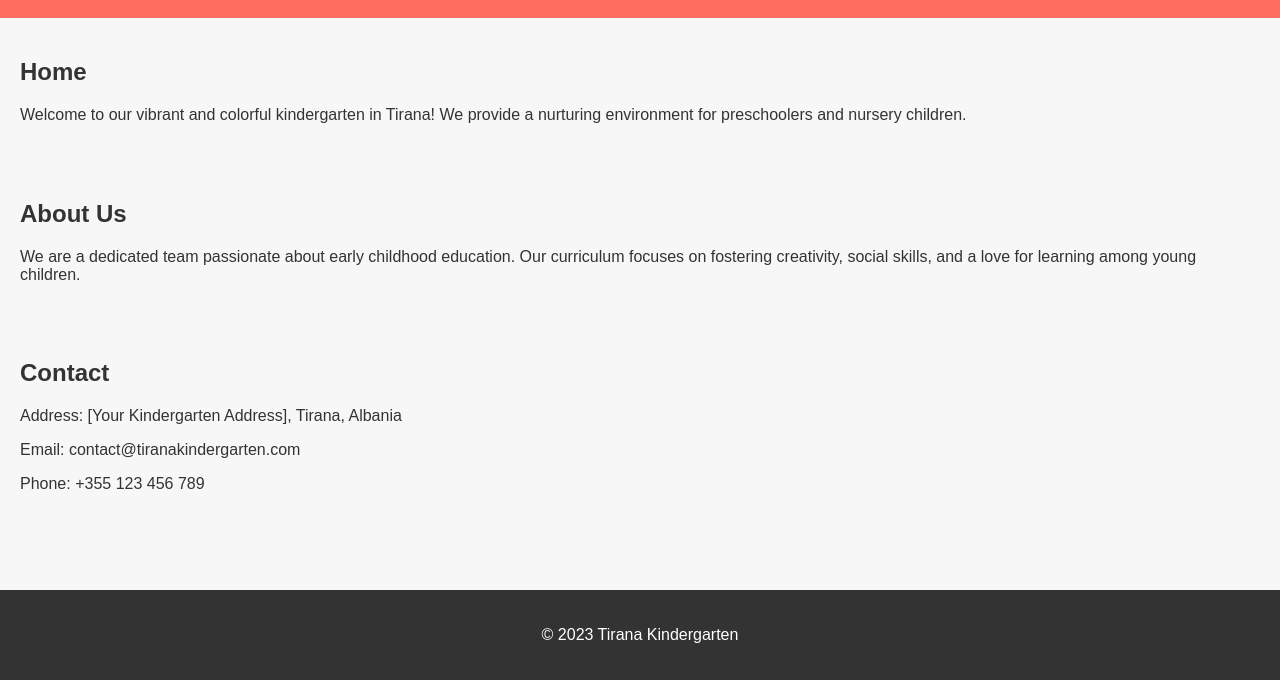
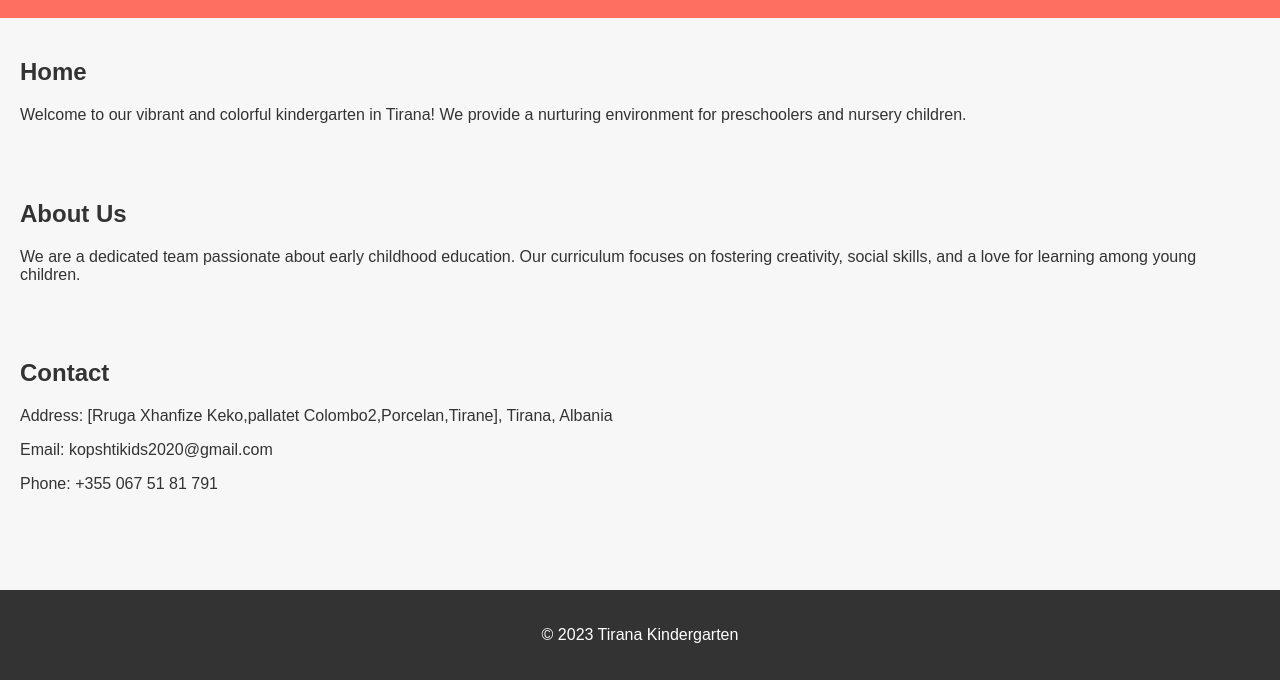
Before and after one commit to kopshtikids/kidskopshtdhecerdhe, a plain HTML site: page index.html in a window 1280 px wide. Shown: the part 120-800 px from the top of the page. Drawn offline with Linux system fonts and the light colour scheme.

Commit message:
Update index.html
Signed-off-by: kopshtikids <152088501+kopshtikids@users.noreply.github.com>

```diff
--- a/index.html
+++ b/index.html
@@ -48,7 +48,7 @@
 </head>
 <body>
   <header>
-    <h1>Welcome to Kopshti Kids </h1>
+    <h1>Welcome to Kopshti Kids</h1>
     <nav>
       <ul>
         <li><a href="#home">Home</a></li>
@@ -72,9 +72,9 @@
 
   <section id="contact">
     <h2>Contact</h2>
-    <p>Address: [Your Kindergarten Address], Tirana, Albania</p>
-    <p>Email: contact@tiranakindergarten.com</p>
-    <p>Phone: +355 123 456 789</p>
+    <p>Address: [Rruga Xhanfize Keko,pallatet Colombo2,Porcelan,Tirane], Tirana, Albania</p>
+    <p>Email: kopshtikids2020@gmail.com</p>
+    <p>Phone: +355 067 51 81 791</p>
     <!-- Add your contact information here -->
   </section>
 
```
